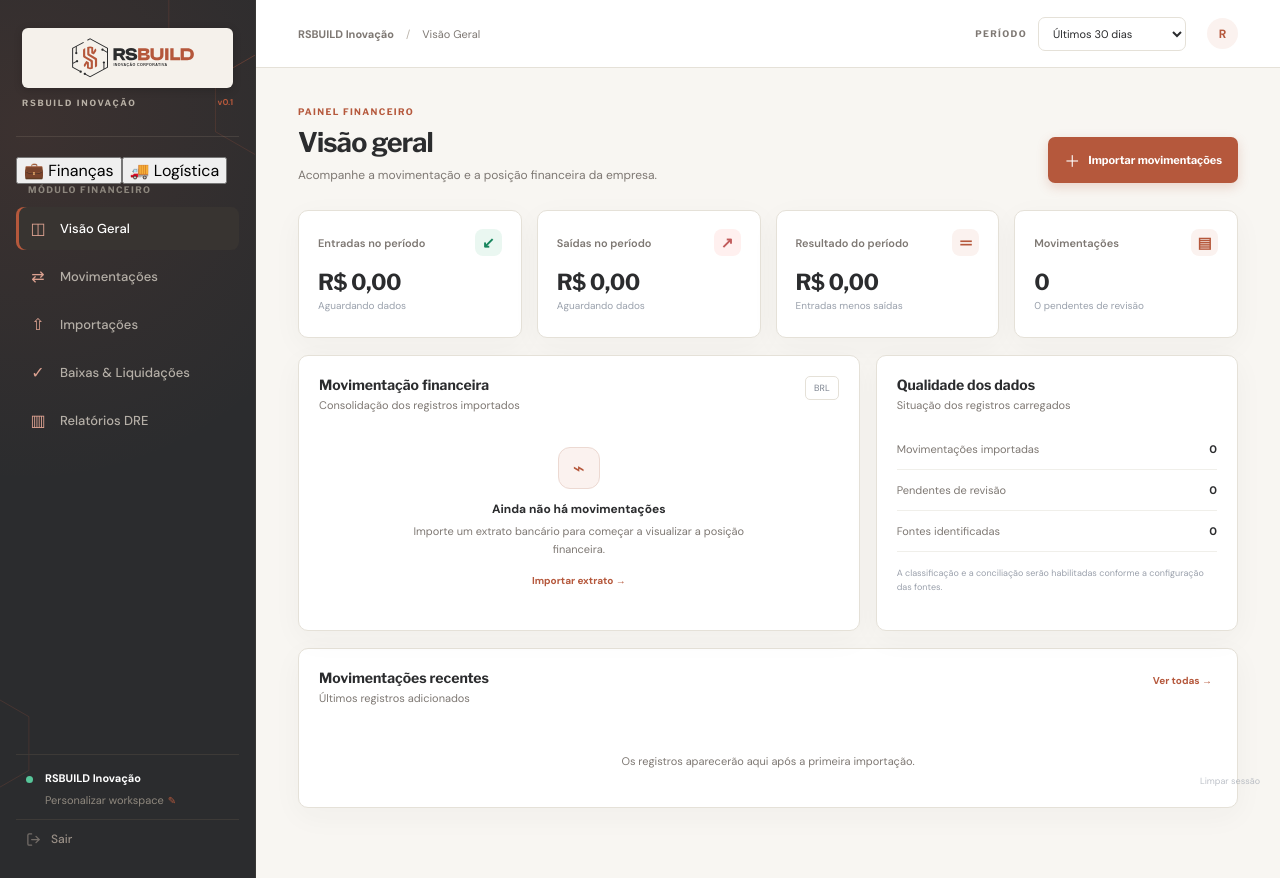
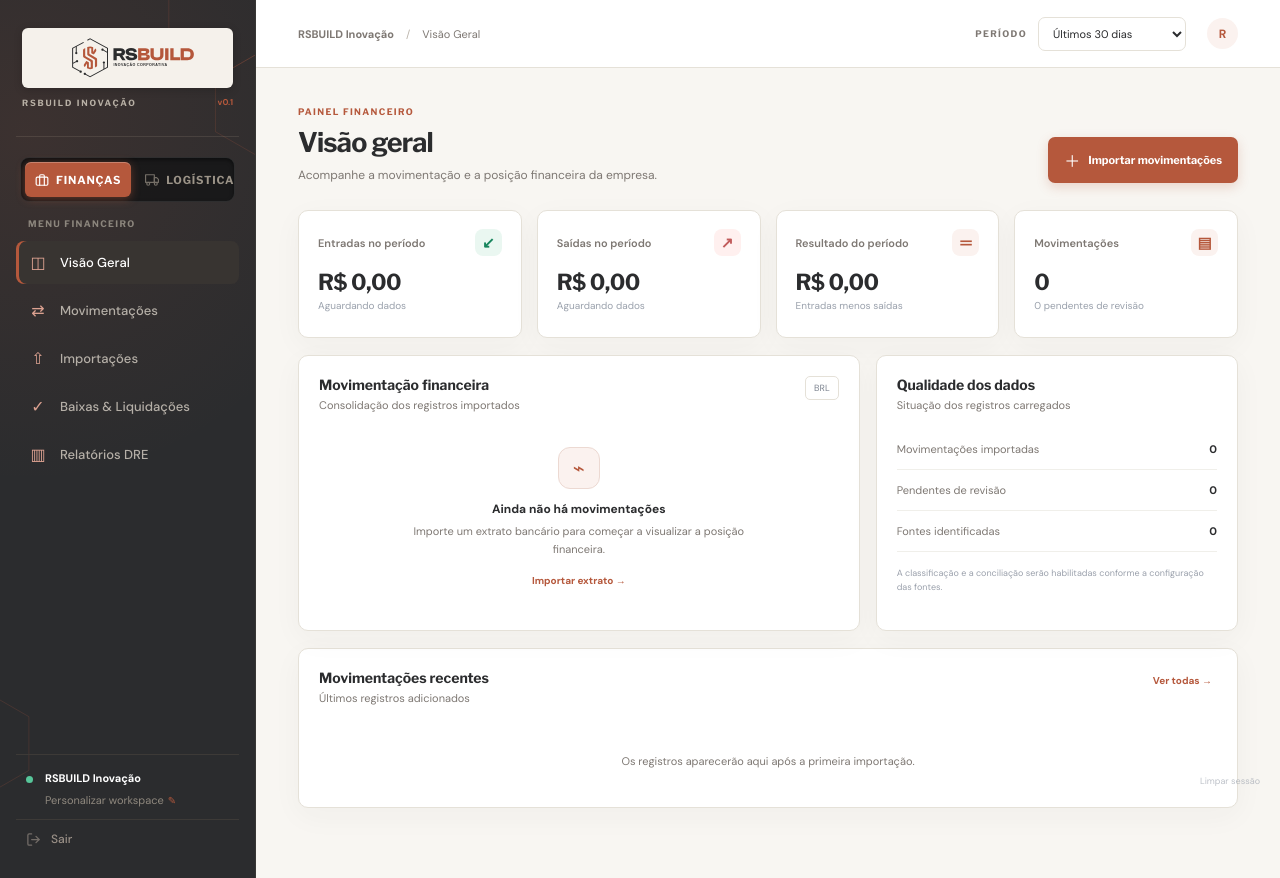
Before and after one commit to symbeon-labs/rsbuild-finance-app, a Next.js app: page / in a window 1280 px wide. Built offline with nearby package versions, Linux system fonts and the light colour scheme.

Commit message:
style(ui): redesenha seletor de modulos corporativo com segmented control e svgs minimalisticos

```diff
--- a/app/enterprise-workspace.tsx
+++ b/app/enterprise-workspace.tsx
@@ -621,7 +621,11 @@ export default function EnterpriseWorkspace() {
                 setSection("visao-geral");
               }}
             >
-              <span>💼</span> Finanças
+              <svg viewBox="0 0 24 24" fill="none" stroke="currentColor" strokeWidth="2" strokeLinecap="round" strokeLinejoin="round">
+                <rect x="2" y="7" width="20" height="14" rx="2" ry="2" />
+                <path d="M16 21V5a2 2 0 0 0-2-2h-4a2 2 0 0 0-2 2v16" />
+              </svg>
+              <span>Finanças</span>
             </button>
             <button
               type="button"
@@ -631,17 +635,41 @@ export default function EnterpriseWorkspace() {
                 setSection("pedidos-ha");
               }}
             >
-              <span>🚚</span> Logística
+              <svg viewBox="0 0 24 24" fill="none" stroke="currentColor" strokeWidth="2" strokeLinecap="round" strokeLinejoin="round">
+                <rect x="1" y="3" width="15" height="13" />
+                <polygon points="16 8 20 8 23 11 23 16 16 16 16 8" />
+                <circle cx="5.5" cy="18.5" r="2.5" />
+                <circle cx="18.5" cy="18.5" r="2.5" />
+              </svg>
+              <span>Logística</span>
             </button>
           </div>
         ) : (
           <div className="module-badge-single">
-            <span>{enabledModules.logistics ? "🚚 MÓDULO LOGÍSTICA" : "💼 MÓDULO FINANCEIRO"}</span>
+            {enabledModules.logistics ? (
+              <>
+                <svg viewBox="0 0 24 24" fill="none" stroke="currentColor" strokeWidth="2" strokeLinecap="round" strokeLinejoin="round">
+                  <rect x="1" y="3" width="15" height="13" />
+                  <polygon points="16 8 20 8 23 11 23 16 16 16 16 8" />
+                  <circle cx="5.5" cy="18.5" r="2.5" />
+                  <circle cx="18.5" cy="18.5" r="2.5" />
+                </svg>
+                <span>MÓDULO LOGÍSTICA</span>
+              </>
+            ) : (
+              <>
+                <svg viewBox="0 0 24 24" fill="none" stroke="currentColor" strokeWidth="2" strokeLinecap="round" strokeLinejoin="round">
+                  <rect x="2" y="7" width="20" height="14" rx="2" ry="2" />
+                  <path d="M16 21V5a2 2 0 0 0-2-2h-4a2 2 0 0 0-2 2v16" />
+                </svg>
+                <span>MÓDULO FINANCEIRO</span>
+              </>
+            )}
           </div>
         )}
 
         <div className="workspace-label">
-          {activeModule === "finance" ? "MÓDULO FINANCEIRO" : "MÓDULO LOGÍSTICA & EXPEDIÇÃO"}
+          {activeModule === "finance" ? "MENU FINANCEIRO" : "MENU LOGÍSTICA"}
         </div>
 
         <nav className="nav-list" aria-label="Navegação principal">
--- a/app/globals.css
+++ b/app/globals.css
@@ -1306,3 +1306,158 @@ tbody tr:last-child td { border-bottom: 0; }
     transition: none;
   }
 }
+
+
+
+/* ==========================================================================
+   MODULE SWITCHER & WORKSPACE MODAL (RSBUILD OS)
+   ========================================================================== */
+
+.module-switcher-container {
+  display: flex;
+  background: rgba(18, 19, 21, 0.75);
+  border: 1px solid rgba(255, 255, 255, 0.09);
+  border-radius: 9px;
+  padding: 4px;
+  margin: 0 4px 16px;
+  gap: 4px;
+  box-shadow: inset 0 2px 4px rgba(0, 0, 0, 0.45);
+}
+
+.module-tab {
+  flex: 1;
+  display: flex;
+  align-items: center;
+  justify-content: center;
+  gap: 7px;
+  height: 35px;
+  padding: 0 10px;
+  font-family: var(--font-brand);
+  font-size: 11px;
+  font-weight: 700;
+  letter-spacing: 0.8px;
+  text-transform: uppercase;
+  color: #9C9488;
+  background: transparent;
+  border: 0;
+  border-radius: 6px;
+  cursor: pointer;
+  transition: all 0.2s cubic-bezier(0.16, 1, 0.3, 1);
+  user-select: none;
+}
+
+.module-tab svg {
+  width: 14px;
+  height: 14px;
+  opacity: 0.7;
+  flex-shrink: 0;
+  transition: opacity 0.2s ease, transform 0.2s ease;
+}
+
+.module-tab:hover {
+  color: #F0ECE4;
+  background: rgba(255, 255, 255, 0.05);
+}
+
+.module-tab:hover svg {
+  opacity: 1;
+  transform: translateY(-0.5px);
+}
+
+.module-tab.active {
+  background: var(--rsbuild-terracotta);
+  color: #FFFFFF;
+  box-shadow: 0 2px 10px rgba(181, 88, 60, 0.45), inset 0 1px 0 rgba(255, 255, 255, 0.25);
+}
+
+.module-tab.active svg {
+  opacity: 1;
+  stroke: #FFFFFF;
+}
+
+.module-badge-single {
+  display: flex;
+  align-items: center;
+  justify-content: center;
+  gap: 8px;
+  padding: 8px 12px;
+  margin: 0 4px 16px;
+  background: rgba(181, 88, 60, 0.12);
+  border: 1px solid rgba(181, 88, 60, 0.25);
+  border-radius: 8px;
+  font-family: var(--font-brand);
+  font-size: 10px;
+  font-weight: 700;
+  letter-spacing: 1.2px;
+  color: #D9826A;
+  text-transform: uppercase;
+}
+
+.module-badge-single svg {
+  width: 13px;
+  height: 13px;
+  flex-shrink: 0;
+  stroke: #D9826A;
+}
+
+/* Modal de Personalização do Workspace / White-Label */
+.workspace-modal-backdrop {
+  position: fixed;
+  inset: 0;
+  background: rgba(15, 16, 18, 0.72);
+  backdrop-filter: blur(5px);
+  z-index: 1000;
+  display: flex;
+  align-items: center;
+  justify-content: center;
+  padding: 20px;
+  animation: fadeIn 0.2s ease-out;
+}
+
+.workspace-modal-card {
+  background: #FFFFFF;
+  border-radius: 12px;
+  box-shadow: 0 24px 50px rgba(0, 0, 0, 0.28);
+  width: 100%;
+  max-width: 520px;
+  padding: 28px 28px 24px;
+  border: 1px solid #E8E3DC;
+  animation: slideUp 0.22s cubic-bezier(0.16, 1, 0.3, 1);
+}
+
+.workspace-modal-header {
+  display: flex;
+  justify-content: space-between;
+  align-items: flex-start;
+  margin-bottom: 8px;
+}
+
+.workspace-modal-header h3 {
+  margin: 4px 0 0;
+  font-size: 19px;
+  color: var(--rsbuild-charcoal);
+  font-family: var(--font-brand);
+}
+
+.workspace-modal-close {
+  background: transparent;
+  border: 0;
+  font-size: 18px;
+  color: #8C867D;
+  cursor: pointer;
+  padding: 4px 8px;
+  border-radius: 6px;
+  transition: all 0.15s ease;
+}
+
+.workspace-modal-close:hover {
+  background: #F0EBE3;
+  color: #1A1A1A;
+}
+
+.workspace-modal-desc {
+  font-size: 13px;
+  color: #6E6860;
+  line-height: 1.5;
+  margin: 0 0 20px;
+}
```
